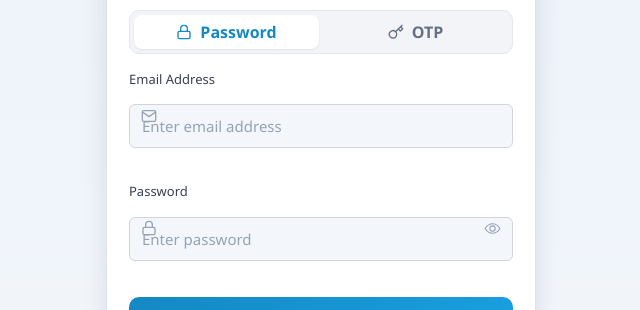
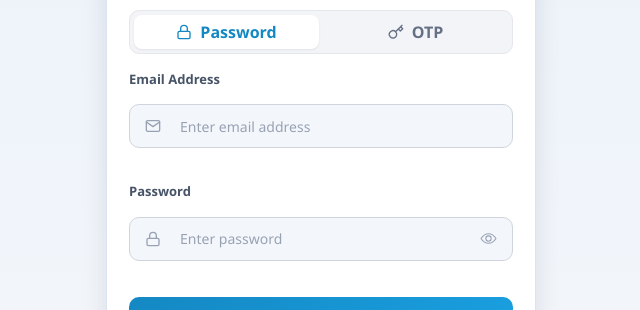
Before and after one commit to Deeprajojha1/ERP-System, a React (Vite) app in the folder Frontend/: page /login in a window 1280 px wide. Shown: the part 293-603 px from the top of the page, without its empty margins (319-959 px from the left). Built offline with nearby package versions, Linux system fonts and the light colour scheme; no server answers.

Commit message:
Fixed login form changes

```diff
--- a/Frontend/src/components/UserLogin/Login.css
+++ b/Frontend/src/components/UserLogin/Login.css
@@ -97,60 +97,76 @@
   gap: 14px;
 }
 
-.form-group {
+.login-form .form-group {
   position: relative;
   display: flex;
   flex-direction: column;
   gap: 7px;
+  --input-height: 44px;
 }
 
-.form-group label {
+.login-form .form-group label {
   font-size: 13px;
   color: #475467;
   font-weight: 600;
 }
 
-.field-icon {
+.login-form .field-icon {
   position: absolute;
-  left: 12px;
-  top: 38px;
+  left: 16px;
+  top: calc(100% - (var(--input-height) / 2));
+  transform: translateY(-50%);
   color: #98a2b3;
   font-size: 16px;
+  width: 16px;
+  height: 16px;
+  display: inline-flex;
+  align-items: center;
+  justify-content: center;
+  line-height: 1;
+  pointer-events: none;
 }
 
-.form-group input {
+.login-form .form-group input {
   width: 100%;
-  height: 44px;
+  height: var(--input-height);
   border: 1px solid #d0d5dd;
   border-radius: 10px;
   background: var(--login-input-bg);
-  padding: 0 14px 0 38px;
+  padding: 0 50px;
   font-size: 14px;
   color: var(--login-ink);
   outline: none;
   transition: border-color 0.2s ease, box-shadow 0.2s ease;
 }
 
-.form-group input:focus {
+.login-form .form-group input:focus {
   border-color: #33a1da;
   box-shadow: 0 0 0 3px rgba(20, 136, 195, 0.16);
   background: #eef7fd;
 }
 
-.form-group input::placeholder {
+.login-form .form-group input::placeholder {
   color: #98a2b3;
 }
 
-.eye-icon {
+.login-form .eye-icon {
   position: absolute;
-  right: 12px;
-  top: 38px;
+  right: 16px;
+  top: calc(100% - (var(--input-height) / 2));
+  transform: translateY(-50%);
   color: #98a2b3;
   font-size: 17px;
   cursor: pointer;
+  width: 18px;
+  height: 18px;
+  display: inline-flex;
+  align-items: center;
+  justify-content: center;
+  line-height: 1;
 }
 
-.eye-icon:hover {
+.login-form .eye-icon:hover {
   color: var(--login-blue-strong);
 }
 
```
